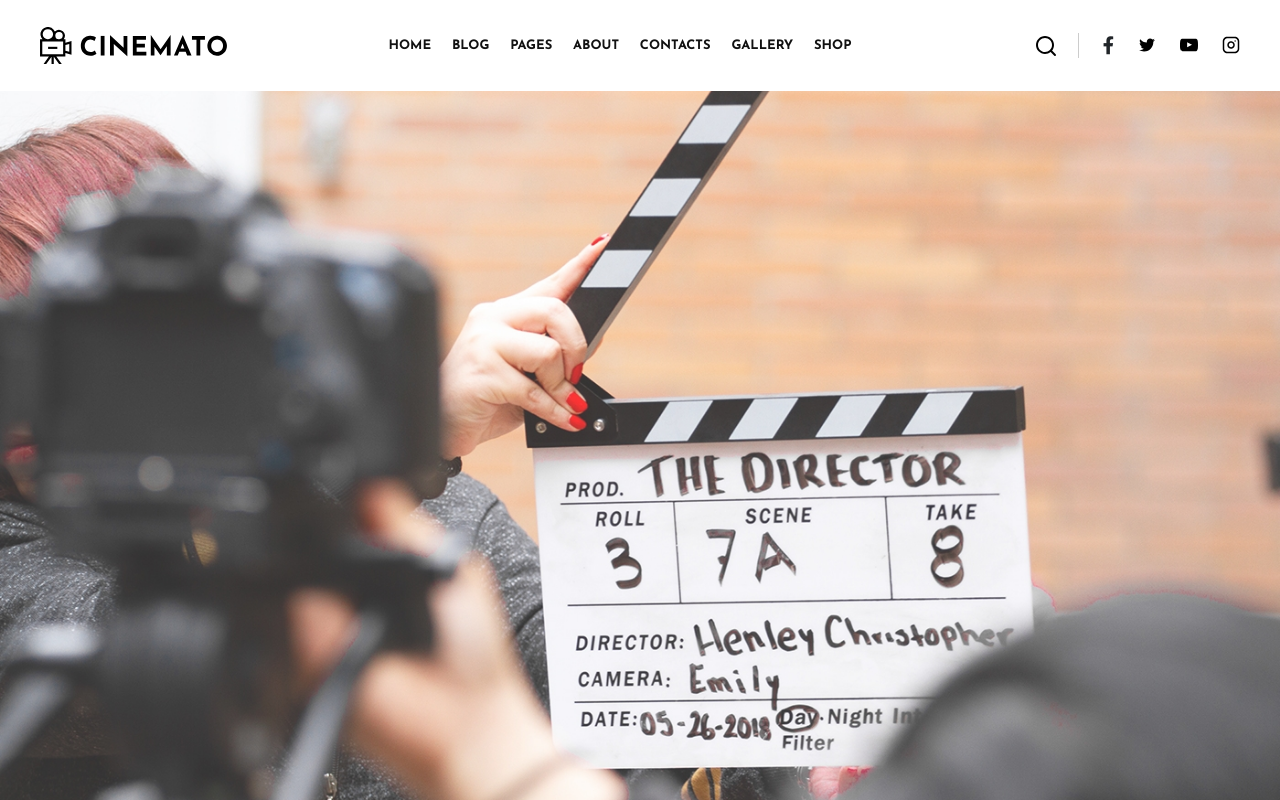
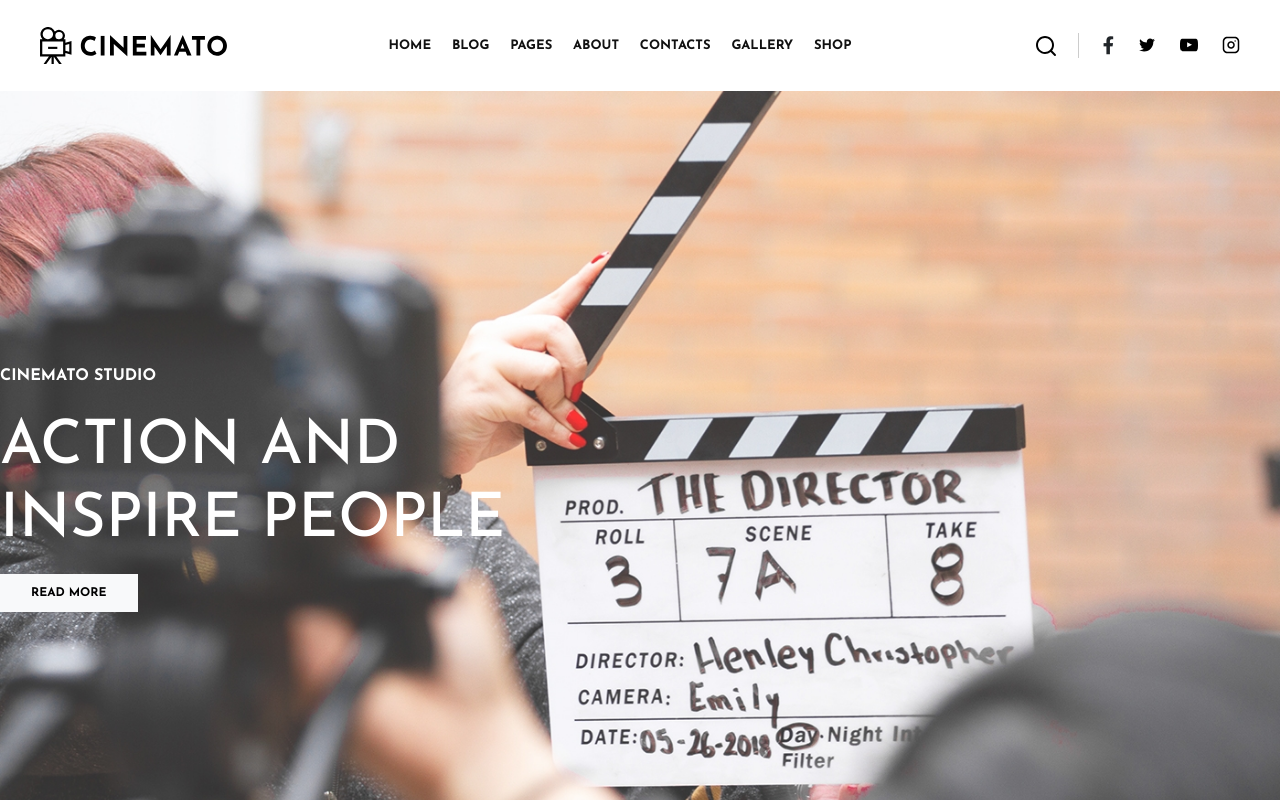
Before and after one commit to MarioSantoro/proj-html-vuejs, a Vue app: page / in a window 1280 px wide. Built offline with nearby package versions, Linux system fonts and the light colour scheme.

Commit message:
added content on jumbotron

```diff
--- a/src/components/Jumbotron.vue
+++ b/src/components/Jumbotron.vue
@@ -1,6 +1,12 @@
 <template>
     <div class="jumbotron">
-        <img src="../assets/blog01.jpg" alt="">
+        <div class="content-container  d-flex align-items-center h-100">
+            <div class="content text-uppercase">
+                <p>Cinemato Studio</p>
+                <h1>Action And Inspire People</h1>
+                <button class="btn btn-light text-uppercase fw-bold">Read more</button>
+            </div>
+        </div>
     </div>
 </template>
 <script>
@@ -9,16 +15,32 @@ export default {
 }
 </script>
 <style lang="scss">
+@use "../styles/utilities/variables.scss" as *;
+
 div.jumbotron {
     height: 787px;
     width: 100%;
+    background-image: url(../assets/blog01.jpg);
+    background-size: cover;
+    color: $ColorWhite;
+    font-weight: bolder;
+    line-height: 69px;
 
-    img {
-        width: 100%;
-        height: 100%;
-        object-fit: cover
+    h1 {
+        width: 547px;
+        font-size: 61px;
+        margin: 0;
     }
 
-    ;
+    p {
+        font-size: 16px;
+        margin: 0;
+    }
+
+    button {
+        border-radius: 0;
+        font-size: 12px;
+        padding: 9px 30px;
+    }
 }
 </style>
--- a/src/styles/general.scss
+++ b/src/styles/general.scss
@@ -7,3 +7,8 @@ ul {
     margin: 0;
     padding: 0;
 }
+
+.content-container {
+    max-width: 1300px;
+    margin: 0 auto;
+}
```
